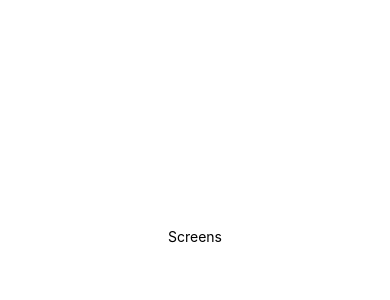
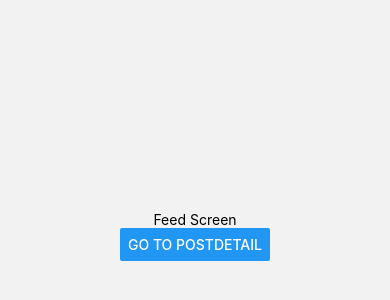
Before and after one commit to malyshenko-developer/mecenate, a React Native app: screen /Feed in a window 390 px wide. Shown: the part 186-486 px from the top of the page. Built offline with nearby package versions, Linux system fonts and the light colour scheme.

Commit message:
feat: Stack navigation

```diff
--- a/App.tsx
+++ b/App.tsx
@@ -1,25 +1,14 @@
-import { StatusBar } from 'expo-status-bar';
-import { StyleSheet, Text, View } from 'react-native';
 import {NavigationContainer} from "@react-navigation/native";
+
 import {AppProvider} from "./src/providers/AppProvider";
+import {AppNavigator} from "./src/navigation/AppNavigator";
 
 export default function App() {
   return (
       <AppProvider>
           <NavigationContainer>
-              <View style={styles.container}>
-                  <Text>Screens</Text>
-              </View>
+              <AppNavigator />
           </NavigationContainer>
       </AppProvider>
   );
 }
-
-const styles = StyleSheet.create({
-  container: {
-    flex: 1,
-    backgroundColor: '#fff',
-    alignItems: 'center',
-    justifyContent: 'center',
-  },
-});
--- /dev/null
+++ b/src/navigation/AppNavigator.tsx
@@ -0,0 +1,14 @@
+import { createNativeStackNavigator } from '@react-navigation/native-stack';
+
+import FeedScreen from '../screens/FeedScreen';
+import PostDetailScreen from '../screens/PostDetailScreen';
+import {RootStackParamList} from "../types/navigation";
+
+const Stack = createNativeStackNavigator<RootStackParamList>();
+
+export const AppNavigator = () => (
+    <Stack.Navigator screenOptions={{ headerShown: false }}>
+        <Stack.Screen name="Feed" component={FeedScreen} />
+        <Stack.Screen name="PostDetail" component={PostDetailScreen} />
+    </Stack.Navigator>
+);
--- /dev/null
+++ b/src/screens/FeedScreen.tsx
@@ -0,0 +1,23 @@
+import React from 'react';
+import {View, Text, Button} from 'react-native';
+import { observer } from 'mobx-react';
+import {useNavigation} from "@react-navigation/native";
+import {NativeStackNavigationProp} from "@react-navigation/native-stack";
+
+import {RootStackParamList} from "../types/navigation";
+
+const FeedScreen = observer(() => {
+    const navigation = useNavigation<NativeStackNavigationProp<RootStackParamList>>();
+
+    return (
+        <View style={{ flex: 1, justifyContent: 'center', alignItems: 'center' }}>
+            <Text>Feed Screen</Text>
+            <Button
+                title="Go to PostDetail"
+                onPress={() => navigation.navigate('PostDetail', { postId: 'test-123' })}
+            />
+        </View>
+    );
+});
+
+export default FeedScreen;
--- /dev/null
+++ b/src/screens/PostDetailScreen.tsx
@@ -0,0 +1,22 @@
+import React from 'react';
+import { View, Text } from 'react-native';
+import { RouteProp } from '@react-navigation/native';
+
+import {RootStackParamList} from "../types/navigation";
+
+type PostDetailScreenRouteProp = RouteProp<RootStackParamList, 'PostDetail'>
+
+interface PostDetailScreenProps {
+    route: PostDetailScreenRouteProp;
+}
+
+const PostDetailScreen = ({ route }: PostDetailScreenProps) => {
+    const { postId } = route.params || {};
+    return (
+        <View style={{ flex: 1, justifyContent: 'center', alignItems: 'center' }}>
+            <Text>Post Detail {postId}</Text>
+        </View>
+    );
+};
+
+export default PostDetailScreen;
--- /dev/null
+++ b/src/types/navigation.ts
@@ -0,0 +1,4 @@
+export type RootStackParamList = {
+    Feed: undefined;
+    PostDetail: { postId: string };
+};
```
